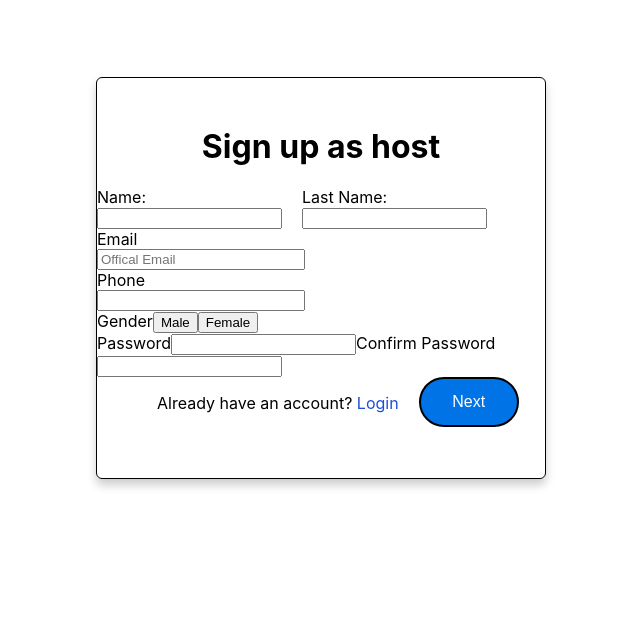
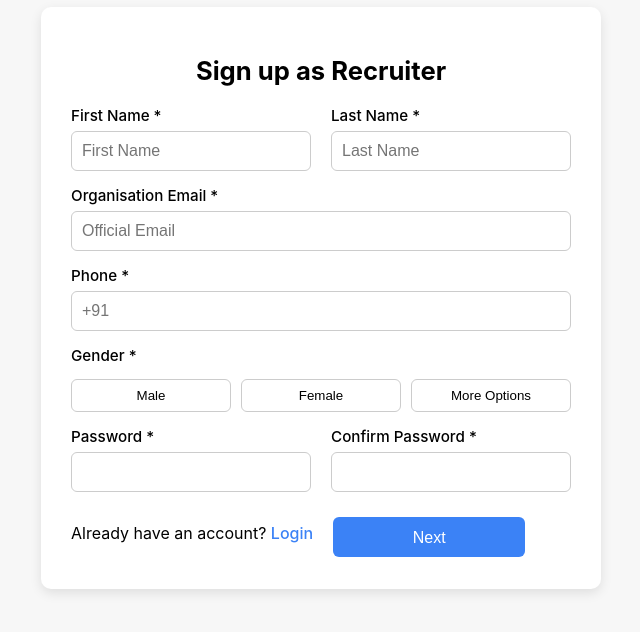
Before and after one commit to adarshhh25/Eventra, a React (Create React App) app in the folder frontend/: page /Detailform/1 in a window 1280 px wide. Shown: the part 122-754 px from the top of the page, without its empty margins (319-959 px from the left). Built offline with nearby package versions, Linux system fonts and the light colour scheme.

Commit message:
Made Changes

```diff
--- a/frontend/src/components/Auth/Detailform.jsx
+++ b/frontend/src/components/Auth/Detailform.jsx
@@ -1,52 +1,67 @@
 import React from 'react';
-import { useParams } from 'react-router-dom';
-import { Link } from 'react-router-dom';
+import { useParams, Link } from 'react-router-dom';
 
+function Detailform() {
+  const { role } = useParams();
 
-function Detailform(props) {
-  const { role } = useParams();
   return (
-    <div className='Details-form'>
+    <div className="details-form-container">
       <div className="detail-form">
-        <h1>{role === "candidate" ? "Sign up as candidate" : "Sign up as host"}</h1>
-        <form className='form'>
-            <div class="name-details">
-                <div>
-                  <label htmlFor="name">Name:</label><br />
-                  <input id="name" required/>
+        <h1>{role === "candidate" ? "Sign up as Candidate" : "Sign up as Recruiter"}</h1>
+
+        <form className="form">
+          <div className="form-row">
+            <div className="form-group">
+              <label htmlFor="first-name">First Name *</label>
+              <input id="first-name" name="firstName" type="text" placeholder="First Name" required />
             </div>
-                <div>
-                  <label htmlFor="last-name">Last Name:</label><br />
-                  <input id="last-name" required/>
+            <div className="form-group">
+              <label htmlFor="last-name">Last Name *</label>
+              <input id="last-name" name="lastName" type="text" placeholder="Last Name" required />
             </div>
           </div>
-            <lable htmlFor="email">Email</lable>
-            <input id="email" type='email' className="small-input" placeholder={role === "candidate" ? "Email" : "Offical Email"}required />
-            <label htmlFor="phone">Phone</label>
-            <input htmlFor="phone" type='number'className='small-input' required />
-               <div className="gender">
-                  <span>Gender</span>
-                  <button onClick={(e) => {e.preventDefault()}}>Male</button>
-                  <button onClick={(e) => {e.preventDefault()}}>Female</button>
+
+          <div className="form-group">
+            <label htmlFor="email">{role === "candidate" ? "Email *" : "Organisation Email *"}</label>
+            <input id="email" name="email" type="email" placeholder={role === "candidate" ? "Email" : "Official Email"} required />
           </div>
-          <div className="passwords">
-            <label htmlFor="password">Password</label>
-            <input id="password" type='password'/>
-            <label htmlFor="confirm-password">Confirm Password</label>
-            <input id="password" type='password'/>
+
+          <div className="form-group">
+            <label htmlFor="phone">Phone *</label>
+            <input id="phone" name="phone" type="tel" placeholder="+91" required />
           </div>
+
+          <div className="form-group gender">
+            <label>Gender *</label>
+            <div className="gender-options">
+              <button type="button">Male</button>
+              <button type="button">Female</button>
+              <button type="button">More Options</button>
+            </div>
+          </div>
+
+          <div className="form-row">
+            <div className="form-group">
+              <label htmlFor="password">Password *</label>
+              <input id="password" name="password" type="password" required />
+            </div>
+            <div className="form-group">
+              <label htmlFor="confirm-password">Confirm Password *</label>
+              <input id="confirm-password" name="confirmPassword" type="password" required />
+            </div>
+          </div>
+
           <div className="already-account">
             <p>
-                      Already have an account?
-                      <Link to="/" className="no-underline"> Login</Link>
+              Already have an account? <Link to="/">Login</Link>
             </p>
-                    <button>Next</button>
+            <button type="submit" className="submit-button">Next</button>
           </div>
+          {/* <button type="submit" className="submit-btn">Next</button> */}
         </form>
       </div>
     </div>
-  )
+  );
 }
 
-
-export default Detailform
+export default Detailform;
--- a/frontend/src/styles.css
+++ b/frontend/src/styles.css
@@ -82,7 +82,7 @@
     margin-right: 20px;
 }
 
-.already-account button {
+/* .already-account button {
    border: 2px solid black;
    border-radius: 5px;
    background-color: #0073E6;
@@ -91,7 +91,7 @@
    height: 50px;
    border-radius: 25px;
    font-size: 16px;
-}
+} */
 
 .rolecard {
     height: 15vh;
@@ -113,27 +113,30 @@
     margin-bottom: 15px;
 }
 
-.Details-form {
-  height: 100vh;
+/* SIGN-UP FORM */
+
+.details-form-container {
   display: flex;
   justify-content: center;
   align-items: center;
+  min-height: 100vh;
+  padding: 20px;
+  background-color: #f7f7f7;
 }
 
 .detail-form {
-  height: 50vh;
-  width: 35vw;
-  display: flex;
-  flex-direction: column;
-  justify-content: center;
-  align-items: center;
-  border: 1px solid black;
-  border-radius: 6px;
-  box-shadow: 0 6px 10px rgba(0, 0, 0, 0.2);
+  background-color: white;
+  padding: 30px;
+  border-radius: 10px;
+  width: 100%;
+  max-width: 500px;
+  box-shadow: 0 4px 12px rgba(0, 0, 0, 0.1);
 }
 
 .detail-form h1 {
-  margin-top: 0px;
+  font-size: 1.6rem;
+  margin-bottom: 20px;
+  text-align: center;
 }
 
 .form {
@@ -141,11 +144,92 @@
   flex-direction: column;
 }
 
-.name-details{
-   display: flex;
-   gap: 20px;
+.form-group {
+  margin-bottom: 15px;
+  display: flex;
+  flex-direction: column;
 }
 
-.small-input {
-  width: 200px;
+.form-group label {
+  margin-bottom: 6px;
+  font-weight: 500;
+  font-size: 0.95rem;
 }
+
+input {
+  padding: 10px;
+  border: 1px solid #ccc;
+  border-radius: 6px;
+  font-size: 1rem;
+}
+
+input:focus {
+  outline: none;
+  border-color: #3b82f6;
+}
+
+.form-row {
+  display: flex;
+  flex-wrap: wrap;
+  gap: 20px;
+}
+
+.form-row .form-group {
+  flex: 1;
+  min-width: 120px;
+}
+
+.gender-options {
+  display: flex;
+  gap: 10px;
+  margin-top: 8px;
+}
+
+.gender-options button {
+  flex: 1;
+  padding: 8px 12px;
+  border: 1px solid #ccc;
+  border-radius: 6px;
+  background-color: white;
+  cursor: pointer;
+  transition: all 0.2s;
+}
+
+.gender-options button:hover {
+  background-color: #f0f0f0;
+}
+
+.already-account {
+  margin-top: 10px;
+  text-align: center;
+  margin: 0px;
+}
+
+.already-account a {
+  color: #3b82f6;
+  text-decoration: none;
+  font-weight: 500;
+}
+
+.submit-button {
+  margin-top: 10px;
+  background-color: #3b82f6;
+  color: white;
+  padding: 12px;
+  border: none;
+  border-radius: 6px;
+  cursor: pointer;
+  font-size: 1rem;
+  width: 15vw;
+  height: 5vh;
+}
+
+.submit-button:hover {
+  background-color: #2563eb;
+}
+
+@media (max-width: 600px) {
+  .form-row {
+    flex-direction: column;
+  }
+}
```
Lines whose indentation alone changed are shown as unchanged.
